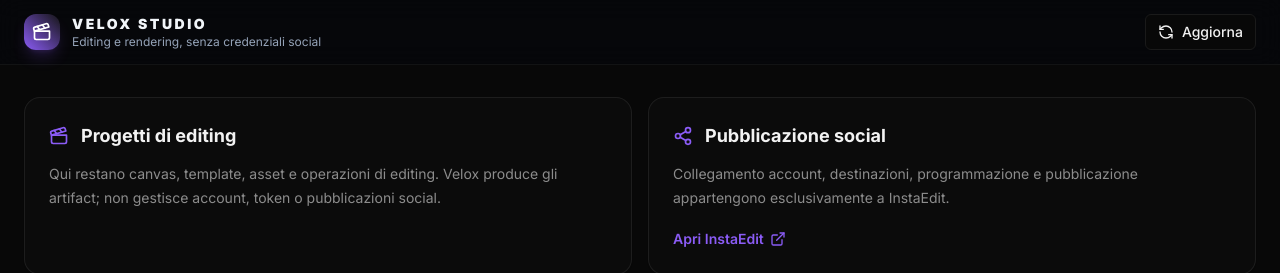
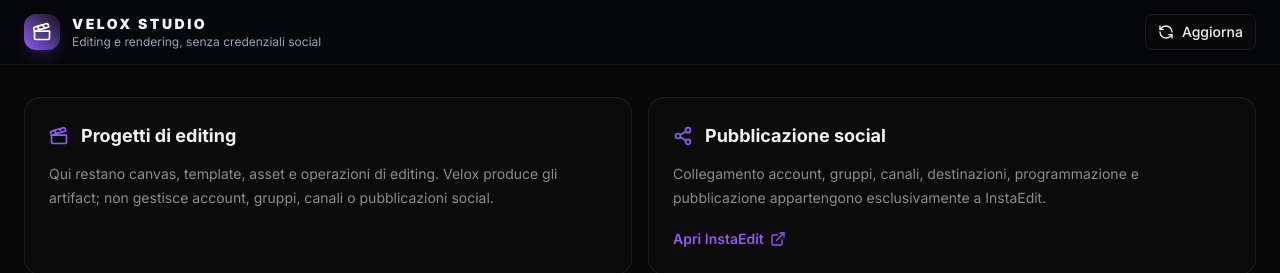
Before and after one commit to Marcuss-ops/VeloxFrontend, a Next.js app in the folder web/dark_editor/: page / in a window 1280 px wide. Shown: the top 273 px of the page. Built offline with nearby package versions, Linux system fonts and the light colour scheme; no server answers.

Commit message:
docs: clarify InstaEdit ownership of social catalog

```diff
--- a/web/dark_editor/app/DarkEditorHome.tsx
+++ b/web/dark_editor/app/DarkEditorHome.tsx
@@ -60,7 +60,7 @@ export default function DarkEditorHome() {
             </div>
             <p className="text-sm leading-6 text-muted-foreground">
               Qui restano canvas, template, asset e operazioni di editing. Velox produce gli artifact;
-              non gestisce account, token o pubblicazioni social.
+              non gestisce account, gruppi, canali o pubblicazioni social.
             </p>
           </div>
 
@@ -70,7 +70,7 @@ export default function DarkEditorHome() {
               <h2 className="text-lg font-bold">Pubblicazione social</h2>
             </div>
             <p className="mb-4 text-sm leading-6 text-muted-foreground">
-              Collegamento account, destinazioni, programmazione e pubblicazione appartengono esclusivamente a InstaEdit.
+              Collegamento account, gruppi, canali, destinazioni, programmazione e pubblicazione appartengono esclusivamente a InstaEdit.
             </p>
             {INSTAEDIT_URL ? (
               <a
```
